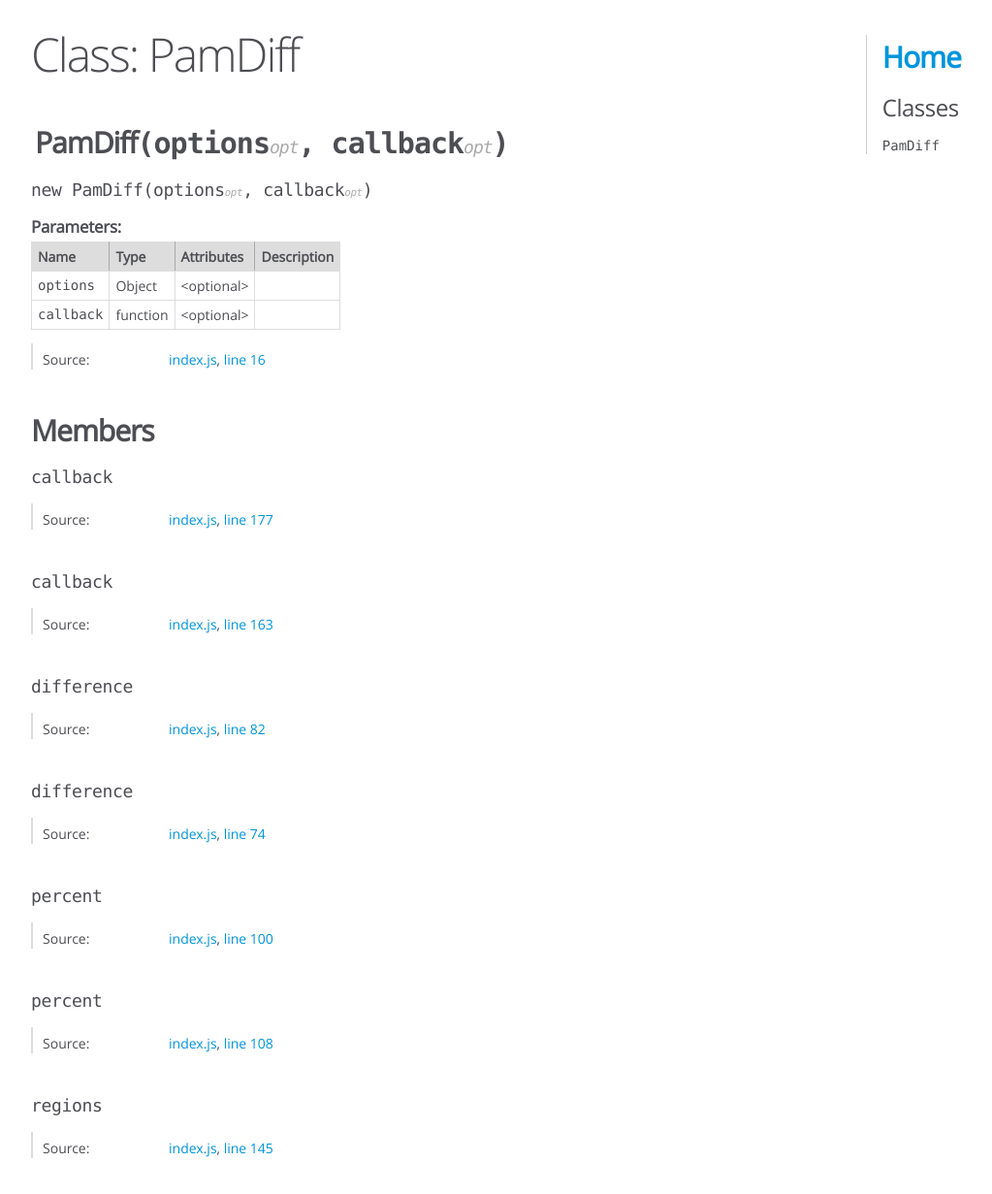
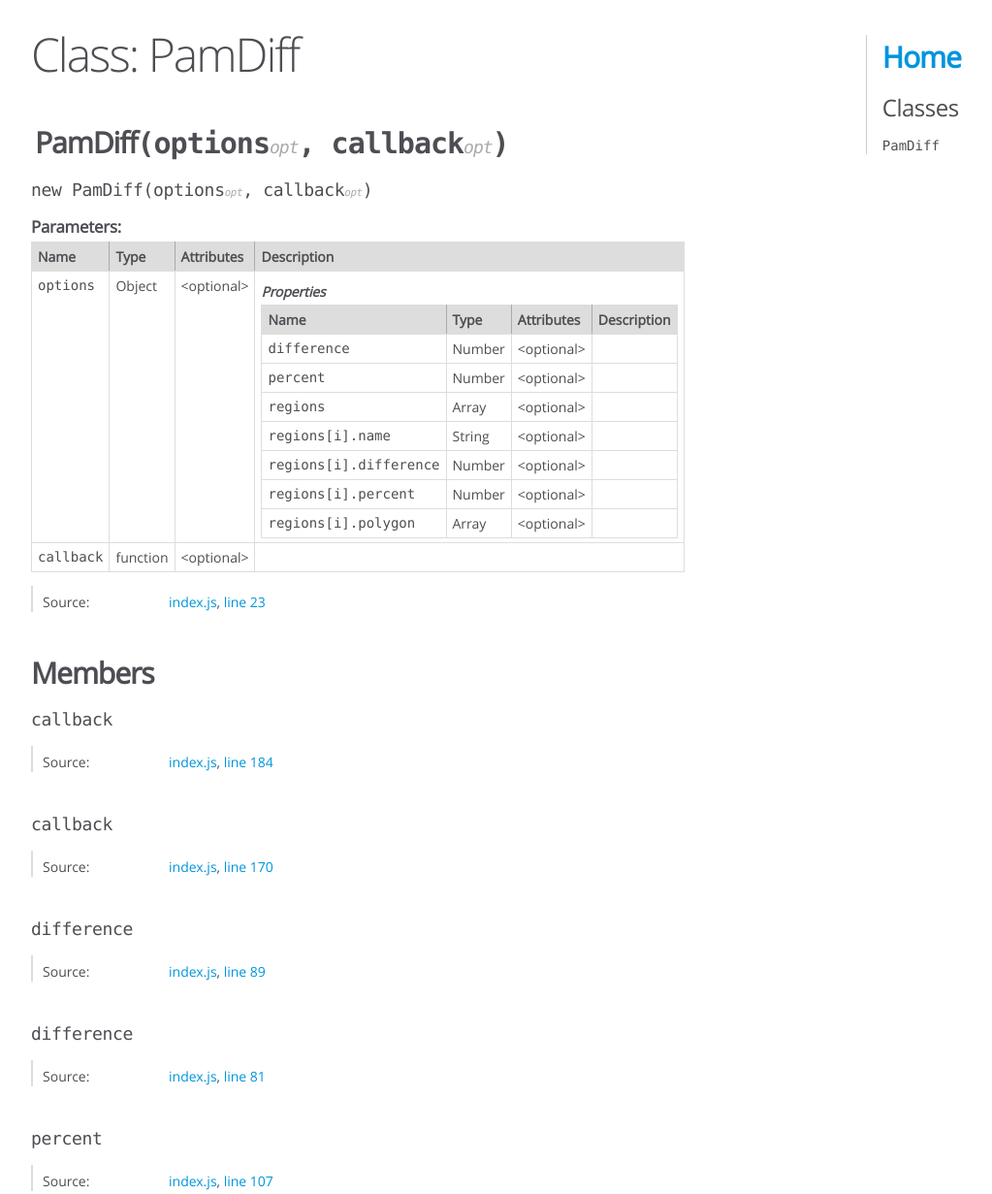
Before and after one commit to kevinGodell/pam-diff, a website: page docs/PamDiff.html in a window 1280 px wide. Shown: the top 1231 px of the page at 97% size, without its empty margins (0-1023 px from the left). Drawn offline with Linux system fonts and the light colour scheme.

Commit message:
update docs

```diff
--- a/docs/PamDiff.html
+++ b/docs/PamDiff.html
@@ -109,6 +109,60 @@
 
 
 
+            <td class="description last">
+                <h6>Properties</h6>
+
+
+<table class="params">
+    <thead>
+    <tr>
+
+        <th>Name</th>
+
+
+        <th>Type</th>
+
+
+        <th>Attributes</th>
+
+
+
+
+        <th class="last">Description</th>
+    </tr>
+    </thead>
+
+    <tbody>
+
+
+        <tr>
+
+                <td class="name"><code>difference</code></td>
+
+
+            <td class="type">
+
+
+<span class="param-type">Number</span>
+
+
+
+            </td>
+
+
+                <td class="attributes">
+
+                    &lt;optional><br>
+
+
+
+
+
+                </td>
+
+
+
+
             <td class="description last"></td>
         </tr>
 
@@ -116,13 +170,13 @@
 
         <tr>
 
-                <td class="name"><code>callback</code></td>
+                <td class="name"><code>percent</code></td>
 
 
             <td class="type">
 
 
-<span class="param-type">function</span>
+<span class="param-type">Number</span>
 
 
 
@@ -146,9 +200,214 @@
         </tr>
 
 
+
+        <tr>
+
+                <td class="name"><code>regions</code></td>
+
+
+            <td class="type">
+
+
+<span class="param-type">Array</span>
+
+
+
+            </td>
+
+
+                <td class="attributes">
+
+                    &lt;optional><br>
+
+
+
+
+
+                </td>
+
+
+
+
+            <td class="description last"></td>
+        </tr>
+
+
+
+        <tr>
+
+                <td class="name"><code>regions[i].name</code></td>
+
+
+            <td class="type">
+
+
+<span class="param-type">String</span>
+
+
+
+            </td>
+
+
+                <td class="attributes">
+
+                    &lt;optional><br>
+
+
+
+
+
+                </td>
+
+
+
+
+            <td class="description last"></td>
+        </tr>
+
+
+
+        <tr>
+
+                <td class="name"><code>regions[i].difference</code></td>
+
+
+            <td class="type">
+
+
+<span class="param-type">Number</span>
+
+
+
+            </td>
+
+
+                <td class="attributes">
+
+                    &lt;optional><br>
+
+
+
+
+
+                </td>
+
+
+
+
+            <td class="description last"></td>
+        </tr>
+
+
+
+        <tr>
+
+                <td class="name"><code>regions[i].percent</code></td>
+
+
+            <td class="type">
+
+
+<span class="param-type">Number</span>
+
+
+
+            </td>
+
+
+                <td class="attributes">
+
+                    &lt;optional><br>
+
+
+
+
+
+                </td>
+
+
+
+
+            <td class="description last"></td>
+        </tr>
+
+
+
+        <tr>
+
+                <td class="name"><code>regions[i].polygon</code></td>
+
+
+            <td class="type">
+
+
+<span class="param-type">Array</span>
+
+
+
+            </td>
+
+
+                <td class="attributes">
+
+                    &lt;optional><br>
+
+
+
+
+
+                </td>
+
+
+
+
+            <td class="description last"></td>
+        </tr>
+
+
     </tbody>
 </table>
 
+            </td>
+        </tr>
+
+
+
+        <tr>
+
+                <td class="name"><code>callback</code></td>
+
+
+            <td class="type">
+
+
+<span class="param-type">function</span>
+
+
+
+            </td>
+
+
+                <td class="attributes">
+
+                    &lt;optional><br>
+
+
+
+
+
+                </td>
+
+
+
+
+            <td class="description last"></td>
+        </tr>
+
+
+    </tbody>
+</table>
+
 
 
 
@@ -183,7 +442,7 @@
 
     <dt class="tag-source">Source:</dt>
     <dd class="tag-source"><ul class="dummy"><li>
-        <a href="index.js.html">index.js</a>, <a href="index.js.html#line16">line 16</a>
+        <a href="index.js.html">index.js</a>, <a href="index.js.html#line23">line 23</a>
     </li></ul></dd>
 
 
@@ -271,7 +530,7 @@
 
     <dt class="tag-source">Source:</dt>
     <dd class="tag-source"><ul class="dummy"><li>
-        <a href="index.js.html">index.js</a>, <a href="index.js.html#line177">line 177</a>
+        <a href="index.js.html">index.js</a>, <a href="index.js.html#line184">line 184</a>
     </li></ul></dd>
 
 
@@ -329,7 +588,7 @@
 
     <dt class="tag-source">Source:</dt>
     <dd class="tag-source"><ul class="dummy"><li>
-        <a href="index.js.html">index.js</a>, <a href="index.js.html#line163">line 163</a>
+        <a href="index.js.html">index.js</a>, <a href="index.js.html#line170">line 170</a>
     </li></ul></dd>
 
 
@@ -387,7 +646,7 @@
 
     <dt class="tag-source">Source:</dt>
     <dd class="tag-source"><ul class="dummy"><li>
-        <a href="index.js.html">index.js</a>, <a href="index.js.html#line82">line 82</a>
+        <a href="index.js.html">index.js</a>, <a href="index.js.html#line89">line 89</a>
     </li></ul></dd>
 
 
@@ -445,7 +704,7 @@
 
     <dt class="tag-source">Source:</dt>
     <dd class="tag-source"><ul class="dummy"><li>
-        <a href="index.js.html">index.js</a>, <a href="index.js.html#line74">line 74</a>
+        <a href="index.js.html">index.js</a>, <a href="index.js.html#line81">line 81</a>
     </li></ul></dd>
 
 
@@ -503,7 +762,7 @@
 
     <dt class="tag-source">Source:</dt>
     <dd class="tag-source"><ul class="dummy"><li>
-        <a href="index.js.html">index.js</a>, <a href="index.js.html#line100">line 100</a>
+        <a href="index.js.html">index.js</a>, <a href="index.js.html#line107">line 107</a>
     </li></ul></dd>
 
 
@@ -561,7 +820,7 @@
 
     <dt class="tag-source">Source:</dt>
     <dd class="tag-source"><ul class="dummy"><li>
-        <a href="index.js.html">index.js</a>, <a href="index.js.html#line108">line 108</a>
+        <a href="index.js.html">index.js</a>, <a href="index.js.html#line115">line 115</a>
     </li></ul></dd>
 
 
@@ -619,7 +878,7 @@
 
     <dt class="tag-source">Source:</dt>
     <dd class="tag-source"><ul class="dummy"><li>
-        <a href="index.js.html">index.js</a>, <a href="index.js.html#line145">line 145</a>
+        <a href="index.js.html">index.js</a>, <a href="index.js.html#line152">line 152</a>
     </li></ul></dd>
 
 
@@ -677,7 +936,7 @@
 
     <dt class="tag-source">Source:</dt>
     <dd class="tag-source"><ul class="dummy"><li>
-        <a href="index.js.html">index.js</a>, <a href="index.js.html#line126">line 126</a>
+        <a href="index.js.html">index.js</a>, <a href="index.js.html#line133">line 133</a>
     </li></ul></dd>
 
 
@@ -753,7 +1012,7 @@
 
     <dt class="tag-source">Source:</dt>
     <dd class="tag-source"><ul class="dummy"><li>
-        <a href="index.js.html">index.js</a>, <a href="index.js.html#line195">line 195</a>
+        <a href="index.js.html">index.js</a>, <a href="index.js.html#line202">line 202</a>
     </li></ul></dd>
 
 
@@ -902,7 +1161,7 @@
 
     <dt class="tag-source">Source:</dt>
     <dd class="tag-source"><ul class="dummy"><li>
-        <a href="index.js.html">index.js</a>, <a href="index.js.html#line186">line 186</a>
+        <a href="index.js.html">index.js</a>, <a href="index.js.html#line193">line 193</a>
     </li></ul></dd>
 
 
@@ -1051,7 +1310,7 @@
 
     <dt class="tag-source">Source:</dt>
     <dd class="tag-source"><ul class="dummy"><li>
-        <a href="index.js.html">index.js</a>, <a href="index.js.html#line91">line 91</a>
+        <a href="index.js.html">index.js</a>, <a href="index.js.html#line98">line 98</a>
     </li></ul></dd>
 
 
@@ -1202,7 +1461,7 @@
 
     <dt class="tag-source">Source:</dt>
     <dd class="tag-source"><ul class="dummy"><li>
-        <a href="index.js.html">index.js</a>, <a href="index.js.html#line66">line 66</a>
+        <a href="index.js.html">index.js</a>, <a href="index.js.html#line73">line 73</a>
     </li></ul></dd>
 
 
@@ -1333,7 +1592,7 @@
 
     <dt class="tag-source">Source:</dt>
     <dd class="tag-source"><ul class="dummy"><li>
-        <a href="index.js.html">index.js</a>, <a href="index.js.html#line117">line 117</a>
+        <a href="index.js.html">index.js</a>, <a href="index.js.html#line124">line 124</a>
     </li></ul></dd>
 
 
@@ -1482,7 +1741,7 @@
 
     <dt class="tag-source">Source:</dt>
     <dd class="tag-source"><ul class="dummy"><li>
-        <a href="index.js.html">index.js</a>, <a href="index.js.html#line154">line 154</a>
+        <a href="index.js.html">index.js</a>, <a href="index.js.html#line161">line 161</a>
     </li></ul></dd>
 
 
@@ -1550,7 +1809,7 @@
 <br class="clear">
 
 <footer>
-    Documentation generated by <a href="https://github.com/jsdoc3/jsdoc">JSDoc 3.5.5</a> on Thu Feb 08 2018 10:51:33 GMT-0600 (CST)
+    Documentation generated by <a href="https://github.com/jsdoc3/jsdoc">JSDoc 3.5.5</a> on Thu Feb 08 2018 11:23:52 GMT-0600 (CST)
 </footer>
 
 <script> prettyPrint(); </script>
```
Also changed, not shown: docs/index.html (+1 -1 lines), docs/index.js.html (+8 -1 lines).
